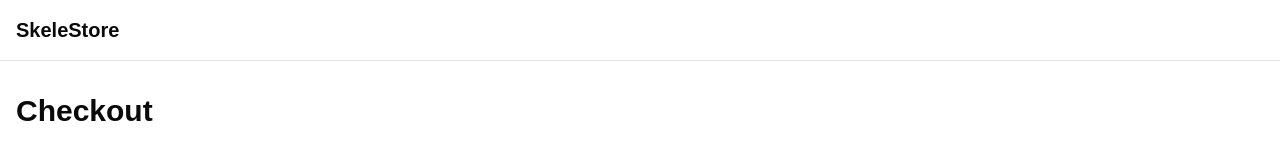
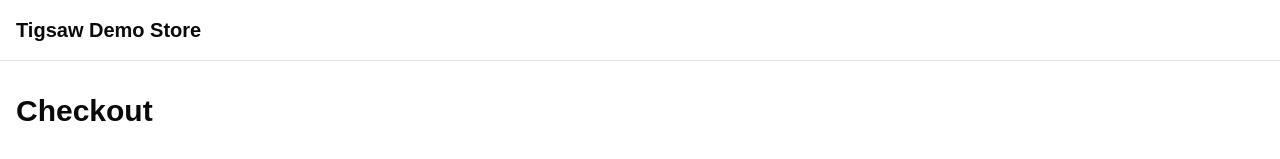
Before and after one commit to shoutcoder/demo_tigsaw_v2, a Next.js app: page /checkout in a window 1280 px wide. Shown: the top 159 px of the page. Built offline with nearby package versions, Linux system fonts and the light colour scheme.

Commit message:
Update page.tsx

```diff
--- a/app/checkout/page.tsx
+++ b/app/checkout/page.tsx
@@ -8,7 +8,7 @@ export default function CheckoutPage() {
       <header className="border-b">
         <div className="container mx-auto px-4 py-4 flex items-center justify-between">
           <Link href="/" className="font-bold text-xl">
-            SkeleStore
+            Tigsaw Demo Store
           </Link>
         </div>
       </header>
```
